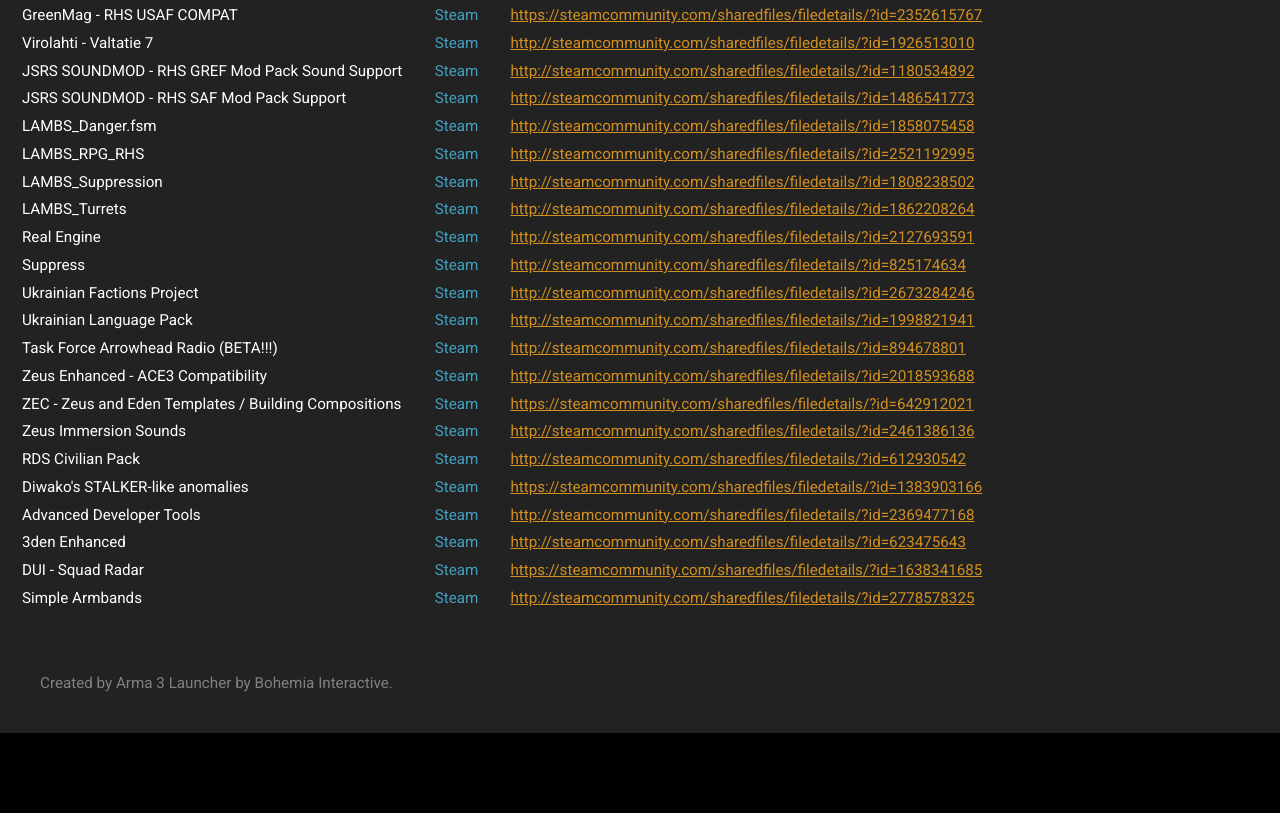
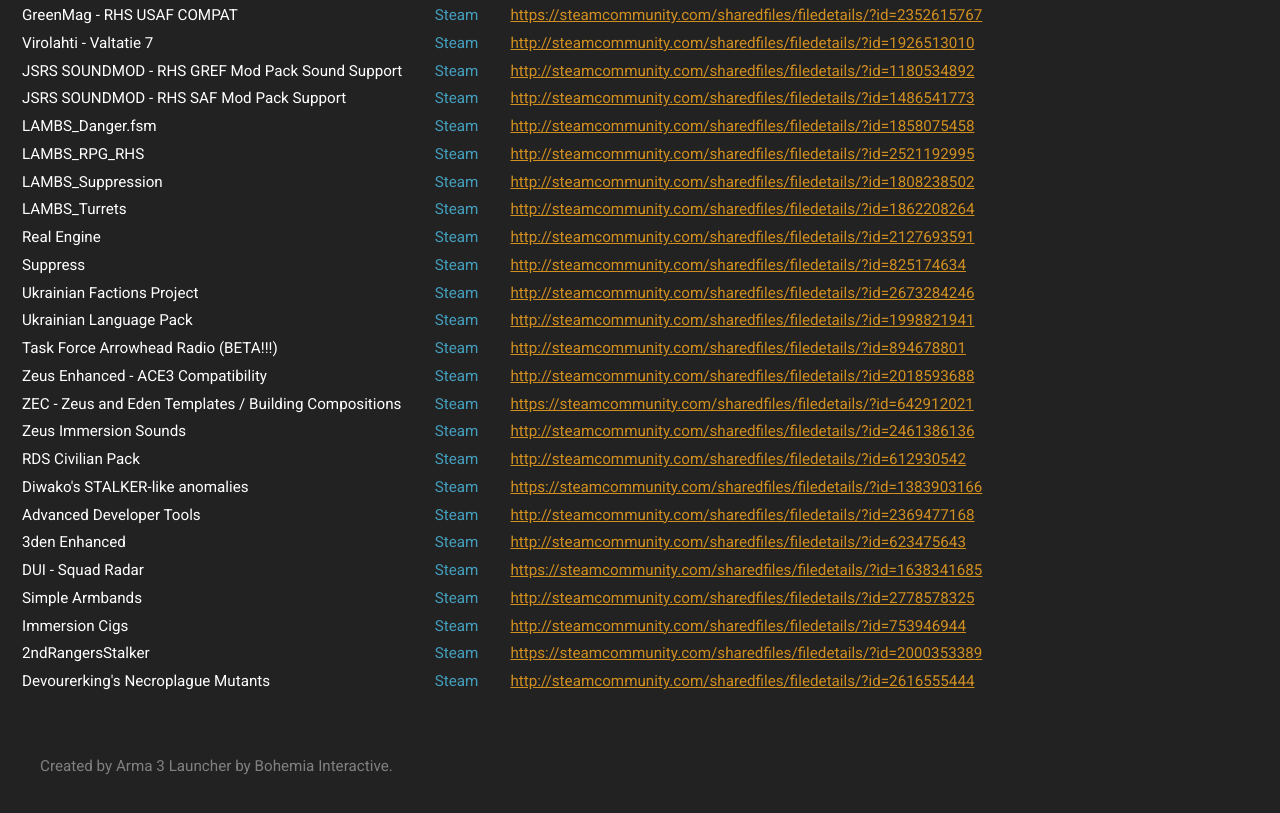
Before and after one commit to ArmaUkraine/PMC, a plain HTML site: page preset.html in a window 1280 px wide. Shown: the part 746-1559 px from the top of the page. Before the commit the page ends 1479 px from the top, so only its background shows below. Drawn offline with Linux system fonts and the light colour scheme.

Commit message:
update preset

```diff
--- a/preset.html
+++ b/preset.html
@@ -473,6 +473,33 @@
             <a href="http://steamcommunity.com/sharedfiles/filedetails/?id=2778578325" data-type="Link">http://steamcommunity.com/sharedfiles/filedetails/?id=2778578325</a>
           </td>
         </tr>
+        <tr data-type="ModContainer">
+          <td data-type="DisplayName">Immersion Cigs</td>
+          <td>
+            <span class="from-steam">Steam</span>
+          </td>
+          <td>
+            <a href="http://steamcommunity.com/sharedfiles/filedetails/?id=753946944" data-type="Link">http://steamcommunity.com/sharedfiles/filedetails/?id=753946944</a>
+          </td>
+        </tr>
+        <tr data-type="ModContainer">
+          <td data-type="DisplayName">2ndRangersStalker</td>
+          <td>
+            <span class="from-steam">Steam</span>
+          </td>
+          <td>
+            <a href="https://steamcommunity.com/sharedfiles/filedetails/?id=2000353389" data-type="Link">https://steamcommunity.com/sharedfiles/filedetails/?id=2000353389</a>
+          </td>
+        </tr>
+        <tr data-type="ModContainer">
+          <td data-type="DisplayName">Devourerking's Necroplague Mutants</td>
+          <td>
+            <span class="from-steam">Steam</span>
+          </td>
+          <td>
+            <a href="http://steamcommunity.com/sharedfiles/filedetails/?id=2616555444" data-type="Link">http://steamcommunity.com/sharedfiles/filedetails/?id=2616555444</a>
+          </td>
+        </tr>
       </table>
     </div>
     <div class="dlc-list">
```
